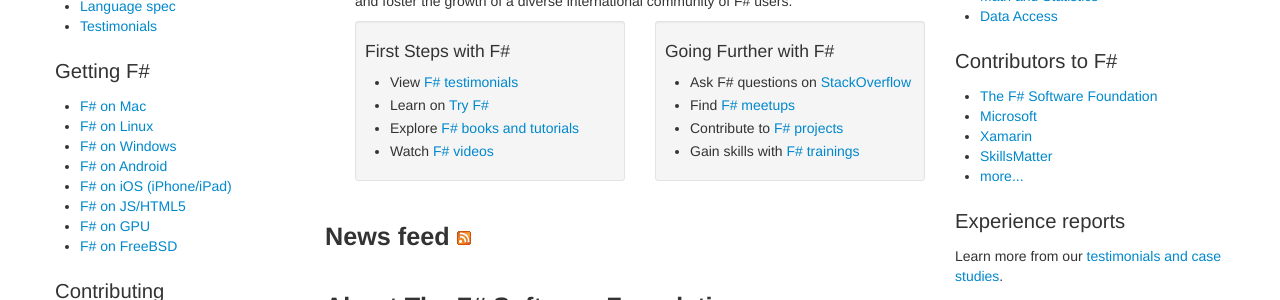
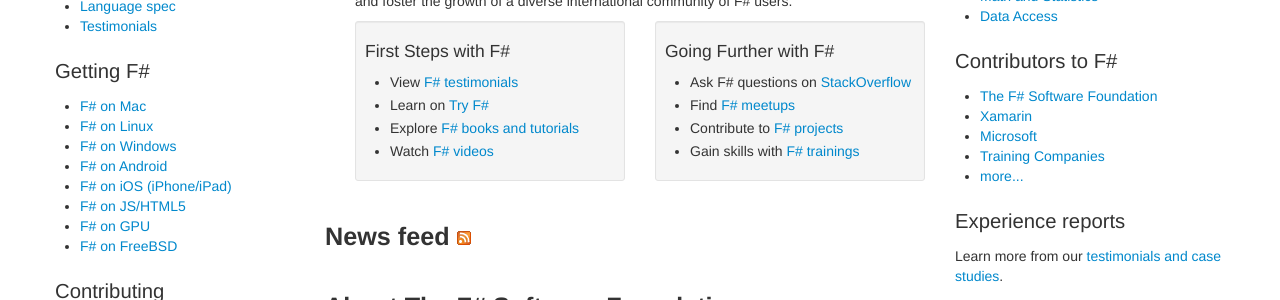
Before and after one commit to fsharp/fsharp.org, a Jekyll site: the page built from index.html, in a window 1280 px wide and 900 px high. Shown: the part 359-659 px from the top of the window. Built offline with Jekyll 4.4.1, drawn with Linux system fonts in a browser that asks for light colours; nearby versions of some CDN libraries; some web fonts are replaced; comment, search, counter and statistics services are not loaded.

Commit message:
Update index.html

```diff
--- a/index.html
+++ b/index.html
@@ -97,10 +97,10 @@
 
     <h4>Contributors to F#</h4>
     <ul>
-      <li><a href="http://fsharp.org/">The F# Software Foundation</a></li>
+      <li><a href="http://fsharp.org/foundation.html">The F# Software Foundation</a></li>
+      <li><a href="http://xamarin.com">Xamarin</a></li>
       <li><a href="http://fsharp.net">Microsoft</a></li>
-      <li><a href="http://xamarin.com">Xamarin</a></li>
-      <li><a href="http://skillsmatter.com/search?cx=018111287228818953049%3As05tkt5mhbk&cof=FORID%3A11&q=f%23&sa=Search&siteurl=">SkillsMatter</a></li>
+      <li><a href="http://fsharp.org/training">Training Companies</a></li>
       <li><a href="#sponsors">more...</a></li>
     </ul>
 
```
